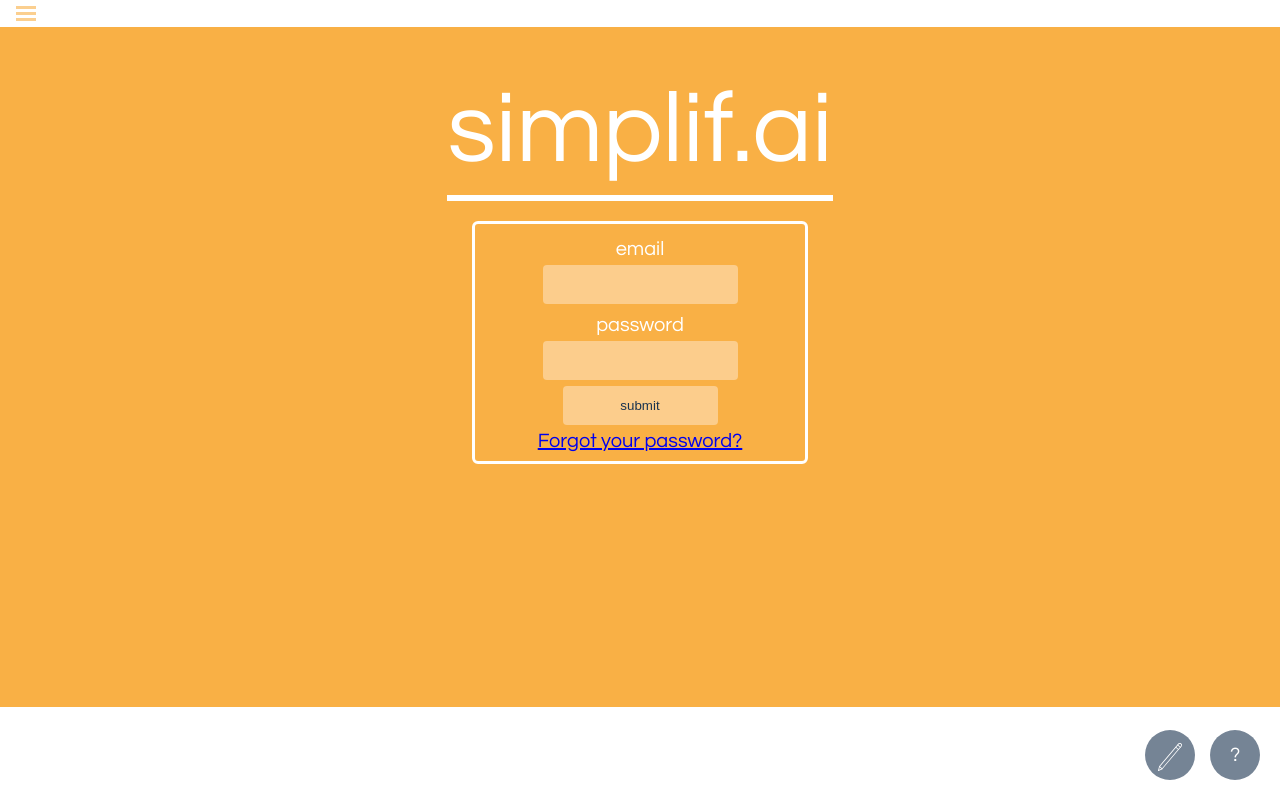
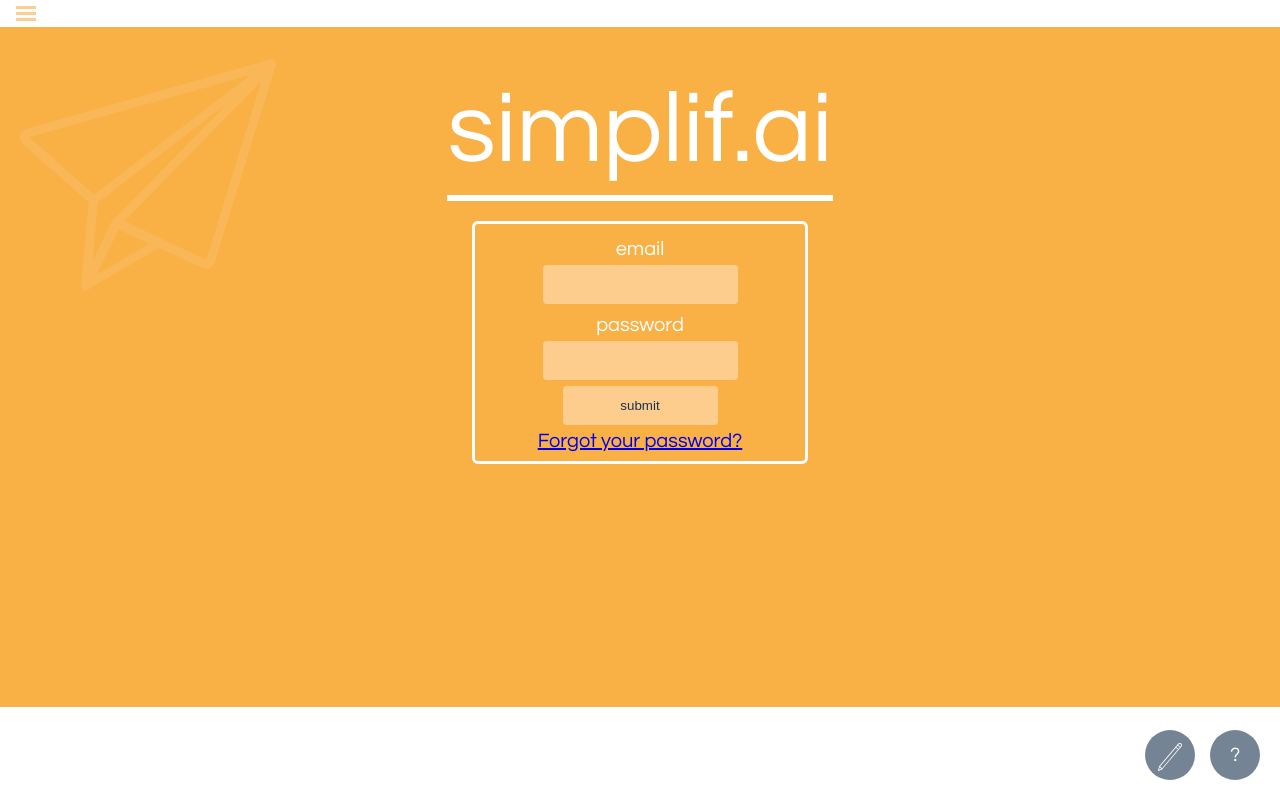
Before and after one commit to simplif-ai/application, a React (Create React App) app in the folder Frontend/: page / in a window 1280 px wide. Built offline with nearby package versions, Linux system fonts and the light colour scheme; no server answers.

Commit message:
placeholder animation sits on login page

```diff
--- a/Frontend/src/App.css
+++ b/Frontend/src/App.css
@@ -55,9 +55,14 @@
     }
   100% {
     transform: translateY(0);
-    opacity: .1;}
+    opacity: .1;
+    }
 }
 
+/*on load, fadeout.plane*/
 .plane {
   animation: planeguy 8s linear infinite;
+  display:block;
+  position:absolute;
+  z-index: 10;
 }
--- a/Frontend/src/pages/login/Login.js
+++ b/Frontend/src/pages/login/Login.js
@@ -38,6 +38,7 @@
   render() {
     return (
       <div className="page bgorange">
+        <img src={plane} width="20%" className="plane"/>
         <div className="title logo">
           simplif.ai
         </div>
```
